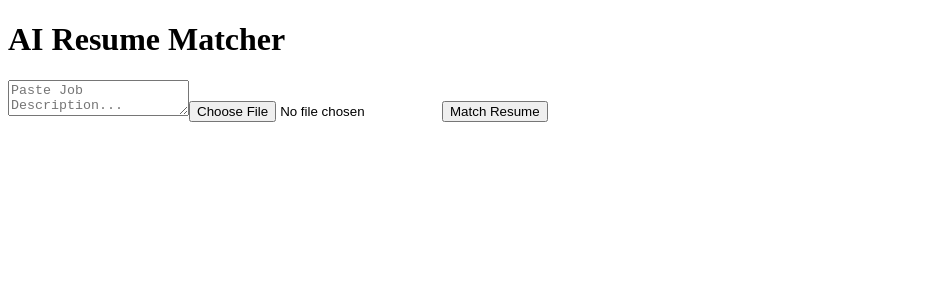
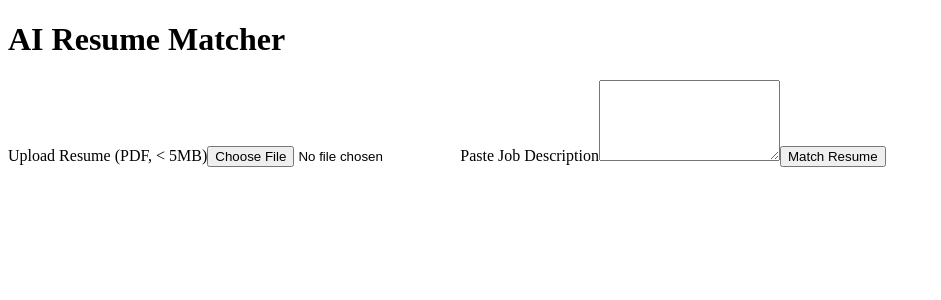
Before and after one commit to Nightyelf2403/ai_resume_matcher, a React (Create React App) app in the folder frontend/: page / in a window 1280 px wide. Shown: the top 300 px of the page, without its empty margins (0-941 px from the left). Built offline with nearby package versions, Linux system fonts and the light colour scheme.

Commit message:
Update App.js

```diff
--- a/frontend/src/App.js
+++ b/frontend/src/App.js
@@ -1,90 +1,84 @@
-import React, { useState } from 'react';
-import axios from 'axios';
+import React, { useState } from "react";
+import axios from "axios";
 
 function App() {
-  const [jobDescription, setJobDescription] = useState('');
   const [resumeFile, setResumeFile] = useState(null);
-  const [matchScore, setMatchScore] = useState(null);
-  const [breakdown, setBreakdown] = useState([]);
-  const [error, setError] = useState('');
+  const [jobDesc, setJobDesc] = useState("");
+  const [result, setResult] = useState(null);
+  const [error, setError] = useState("");
 
   const handleSubmit = async (e) => {
     e.preventDefault();
-    setError('');
+    setError("");
+    setResult(null);
 
-    if (!resumeFile || !jobDescription) {
-      setError('Please provide both resume and job description.');
-      return;
-    }
-
-    if (resumeFile.size > 5 * 1024 * 1024) {
-      setError('Resume file size should be less than 5MB.');
+    if (!resumeFile || resumeFile.size > 5 * 1024 * 1024) {
+      setError("Please upload a resume under 5MB.");
       return;
     }
 
     const formData = new FormData();
-    formData.append('file', resumeFile);
-    formData.append('job_description', jobDescription);
+    formData.append("file", resumeFile);
+    formData.append("job_description", jobDesc);
 
     try {
       const response = await axios.post(
-        'https://your-backend-url.onrender.com/match/',
+        "https://ai-resume-matcher.onrender.com/match/",
         formData,
         {
-          headers: { 'Content-Type': 'multipart/form-data' },
+          headers: { "Content-Type": "multipart/form-data" },
         }
       );
-      setMatchScore(response.data.match_percentage);
-      setBreakdown(response.data.matching_keywords);
+      setResult(response.data);
     } catch (err) {
-      setError('Error analyzing resume. Please try again.');
+      setError("An error occurred. Please try again later.");
     }
   };
 
   return (
-    <div className="min-h-screen bg-gradient-to-br from-gray-100 to-blue-200 p-4">
-      <div className="max-w-2xl mx-auto bg-white rounded-2xl shadow-lg p-6">
-        <h1 className="text-2xl font-bold mb-4 text-center">AI Resume Matcher</h1>
-
-        <form onSubmit={handleSubmit} className="space-y-4">
-          <textarea
-            className="w-full h-32 p-3 border border-gray-300 rounded-md focus:outline-none focus:ring-2 focus:ring-blue-400"
-            placeholder="Paste Job Description..."
-            value={jobDescription}
-            onChange={(e) => setJobDescription(e.target.value)}
+    <div className="container">
+      <h1 className="header">AI Resume Matcher</h1>
+      <form onSubmit={handleSubmit} className="form-section">
+        <label className="label">Upload Resume (PDF, &lt; 5MB)</label>
+        <input
+          className="input"
+          type="file"
+          accept=".pdf"
+          onChange={(e) => setResumeFile(e.target.files[0])}
         />
 
-          <input
-            type="file"
-            accept="application/pdf"
-            onChange={(e) => setResumeFile(e.target.files[0])}
-            className="block w-full text-sm text-gray-500 file:mr-4 file:py-2 file:px-4 file:rounded-full file:border-0 file:text-sm file:font-semibold file:bg-blue-50 file:text-blue-700 hover:file:bg-blue-100"
-          />
+        <label className="label">Paste Job Description</label>
+        <textarea
+          className="input"
+          rows="5"
+          value={jobDesc}
+          onChange={(e) => setJobDesc(e.target.value)}
+        ></textarea>
 
-          <button
-            type="submit"
-            className="w-full bg-blue-600 hover:bg-blue-700 text-white font-semibold py-2 px-4 rounded-lg transition duration-300"
-          >
+        <button className="button" type="submit">
           Match Resume
         </button>
+
+        {error && <p className="text-red-600 mt-2">{error}</p>}
       </form>
 
-        {error && <p className="text-red-600 mt-4 text-center">{error}</p>}
-
-        {matchScore !== null && (
-          <div className="mt-6">
-            <h2 className="text-xl font-semibold text-center text-green-600">Match: {matchScore}%</h2>
-            <div className="mt-4">
-              <h3 className="text-lg font-medium mb-2">Keyword Matches:</h3>
-              <ul className="list-disc list-inside space-y-1 text-gray-700">
-                {breakdown.map((word, idx) => (
-                  <li key={idx}>{word}</li>
+      {result && (
+        <div className="result-box">
+          <h2 className="font-semibold text-lg">Match: {result.match_percentage}%</h2>
+          <p className="mt-2 mb-1 font-medium">Matching Keywords:</p>
+          <div>
+            {result.matching_keywords.map((word, index) => (
+              <span key={index} className="keyword-match">{word}</span>
+            ))}
+          </div>
+          <p className="mt-4 mb-1 font-medium">Explanation:</p>
+          <ul className="list-disc list-inside text-sm">
+            {result.explanation.map((line, index) => (
+              <li key={index}>{line}</li>
             ))}
           </ul>
         </div>
-          </div>
       )}
-      </div>
     </div>
   );
 }
```
Lines whose indentation alone changed are shown as unchanged.
